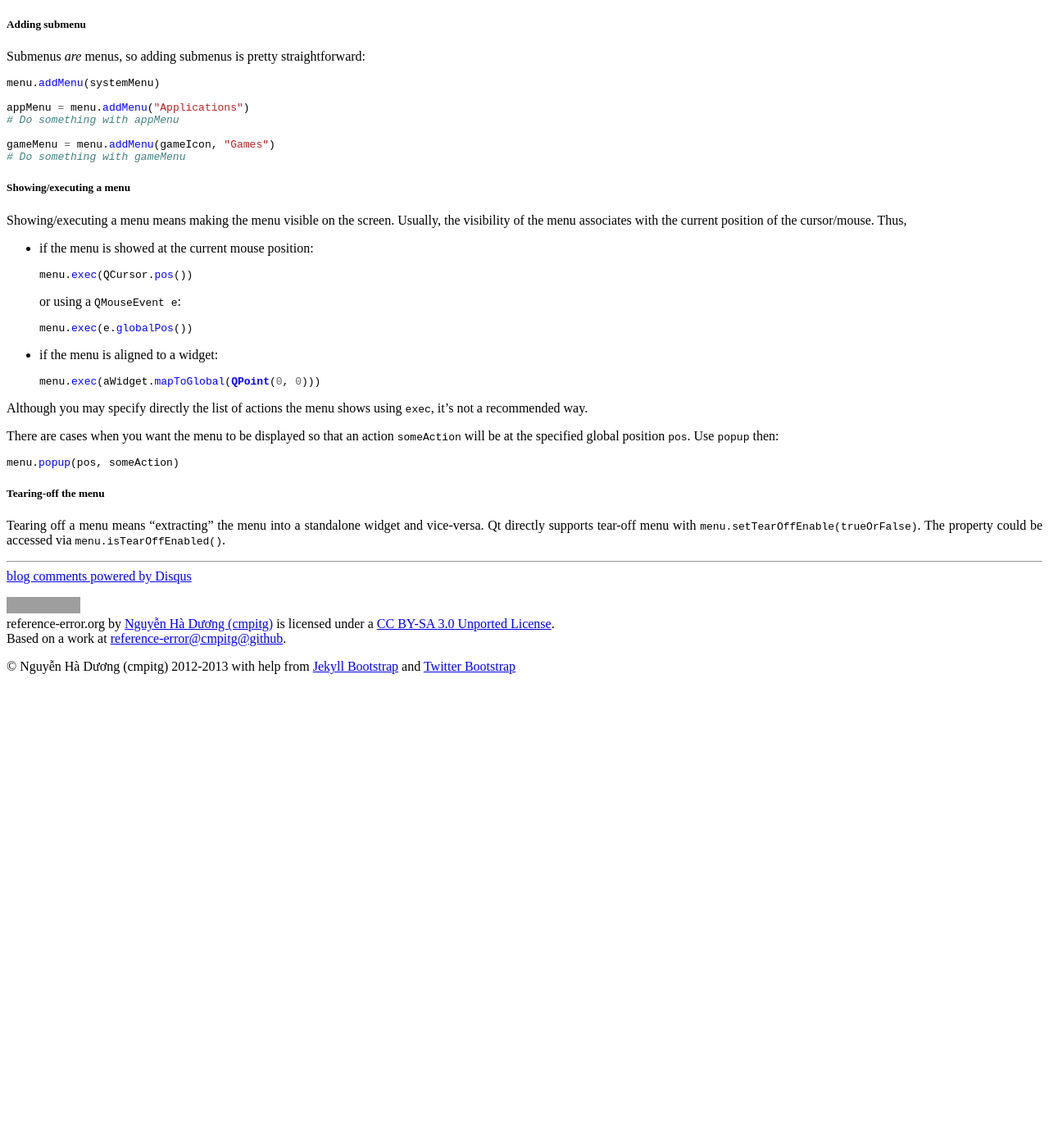
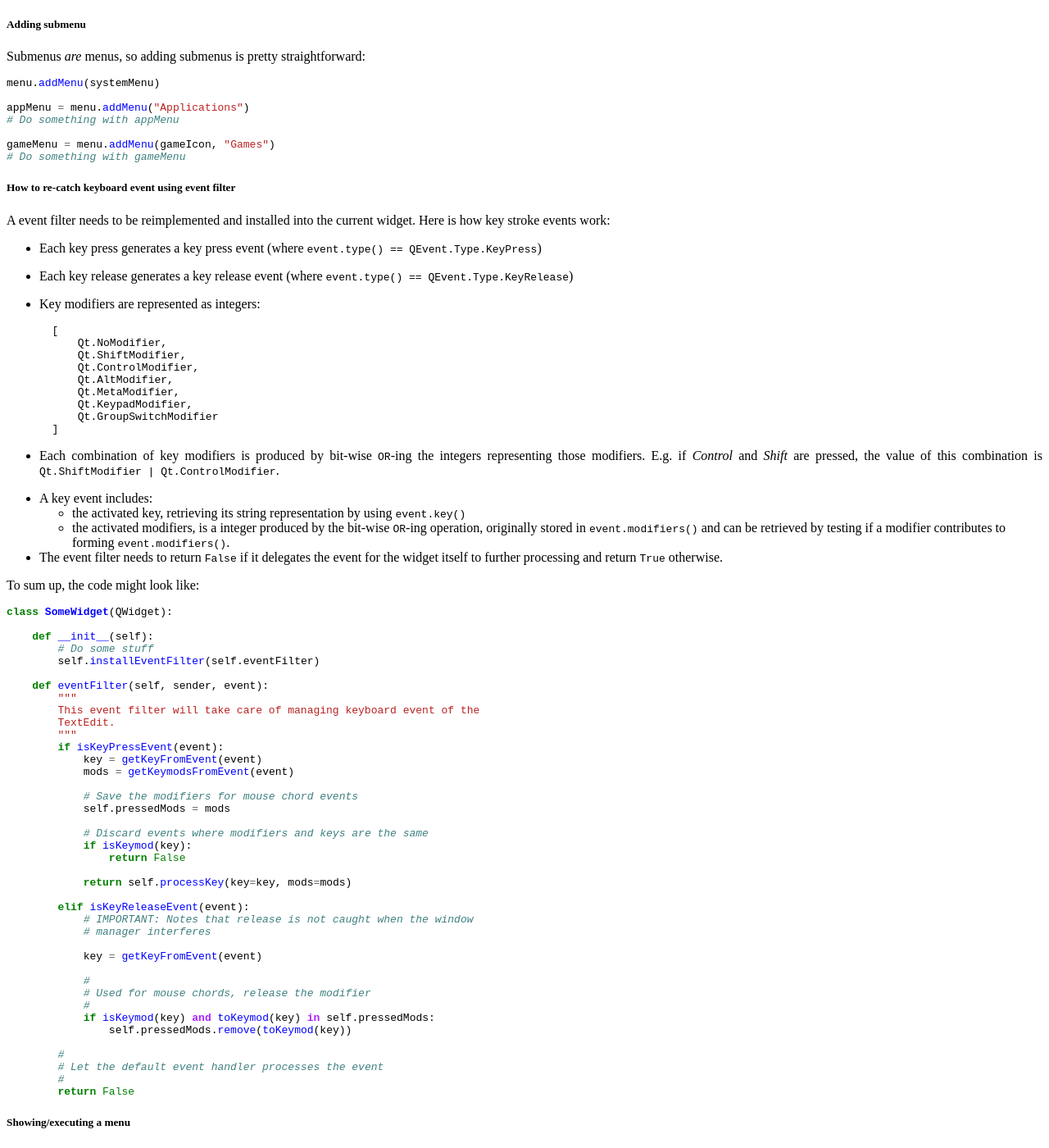
Before and after one commit to cmpitg/cmpitg.github.com, a Jekyll site: the page built from guides/pyside.md, in a window 1280 px wide and 1400 px high, scrolled down 2829 px. Shown: the whole window at 82% size. Built offline with Jekyll 4.4.1, drawn with Linux system fonts in a browser that asks for light colours; Markdown is read by kramdown in place of the engine named in the settings; comment, search, counter and statistics services are not loaded; before the commit the page ends 3667 px from its top, so only the background shows below that; some of the changed text lies outside the part shown; grey boxes are pictures that could not be loaded.

Commit message:
PySide doc @ eventfilter

````diff
--- a/guides/pyside.md
+++ b/guides/pyside.md
@@ -192,6 +192,88 @@ gameMenu = menu.addMenu(gameIcon, "Games")
 # Do something with gameMenu
 ```
 
+##### How to re-catch keyboard event using event filter
+
+A event filter needs to be reimplemented and installed into the current
+widget.  Here is how key stroke events work:
+
+* Each key press generates a key press event (where `event.type() == QEvent.Type.KeyPress`)
+
+* Each key release generates a key release event (where `event.type() == QEvent.Type.KeyRelease`)
+
+* Key modifiers are represented as integers:
+
+    ```python
+    [
+        Qt.NoModifier,
+        Qt.ShiftModifier,
+        Qt.ControlModifier,
+        Qt.AltModifier,
+        Qt.MetaModifier,
+        Qt.KeypadModifier,
+        Qt.GroupSwitchModifier
+    ]
+    ```
+
+* Each combination of key modifiers is produced by bit-wise `OR`-ing the
+  integers representing those modifiers.  E.g. if *Control* and *Shift* are
+  pressed, the value of this combination is `Qt.ShiftModifier | Qt.ControlModifier`.
+
+* A key event includes:
+  - the activated key, retrieving its string representation by using
+    `event.key()`
+  - the activated modifiers, is a integer produced by the bit-wise `OR`-ing
+    operation, originally stored in `event.modifiers()` and can be retrieved
+    by testing if a modifier contributes to forming `event.modifiers()`.
+
+* The event filter needs to return `False` if it delegates the event for the
+  widget itself to further processing and return `True` otherwise.
+
+To sum up, the code might look like:
+
+```python
+class SomeWidget(QWidget):
+
+    def __init__(self):
+        # Do some stuff
+        self.installEventFilter(self.eventFilter)
+
+    def eventFilter(self, sender, event):
+        """
+        This event filter will take care of managing keyboard event of the
+        TextEdit.
+        """
+        if isKeyPressEvent(event):
+            key = getKeyFromEvent(event)
+            mods = getKeymodsFromEvent(event)
+
+            # Save the modifiers for mouse chord events
+            self.pressedMods = mods
+
+            # Discard events where modifiers and keys are the same
+            if isKeymod(key):
+                return False
+
+            return self.processKey(key=key, mods=mods)
+
+        elif isKeyReleaseEvent(event):
+            # IMPORTANT: Notes that release is not caught when the window
+            # manager interferes
+
+            key = getKeyFromEvent(event)
+
+            #
+            # Used for mouse chords, release the modifier
+            #
+            if isKeymod(key) and toKeymod(key) in self.pressedMods:
+                self.pressedMods.remove(toKeymod(key))
+
+        #
+        # Let the default event handler processes the event
+        #
+        return False
+```
+
 ##### Showing/executing a menu
 
 Showing/executing a menu means making the menu visible on the screen.  Usually, the visibility of the menu associates with the current position of the cursor/mouse. Thus,
````
Also changed, not shown: other parts of guides/pyside.md (+1 -1 lines).
